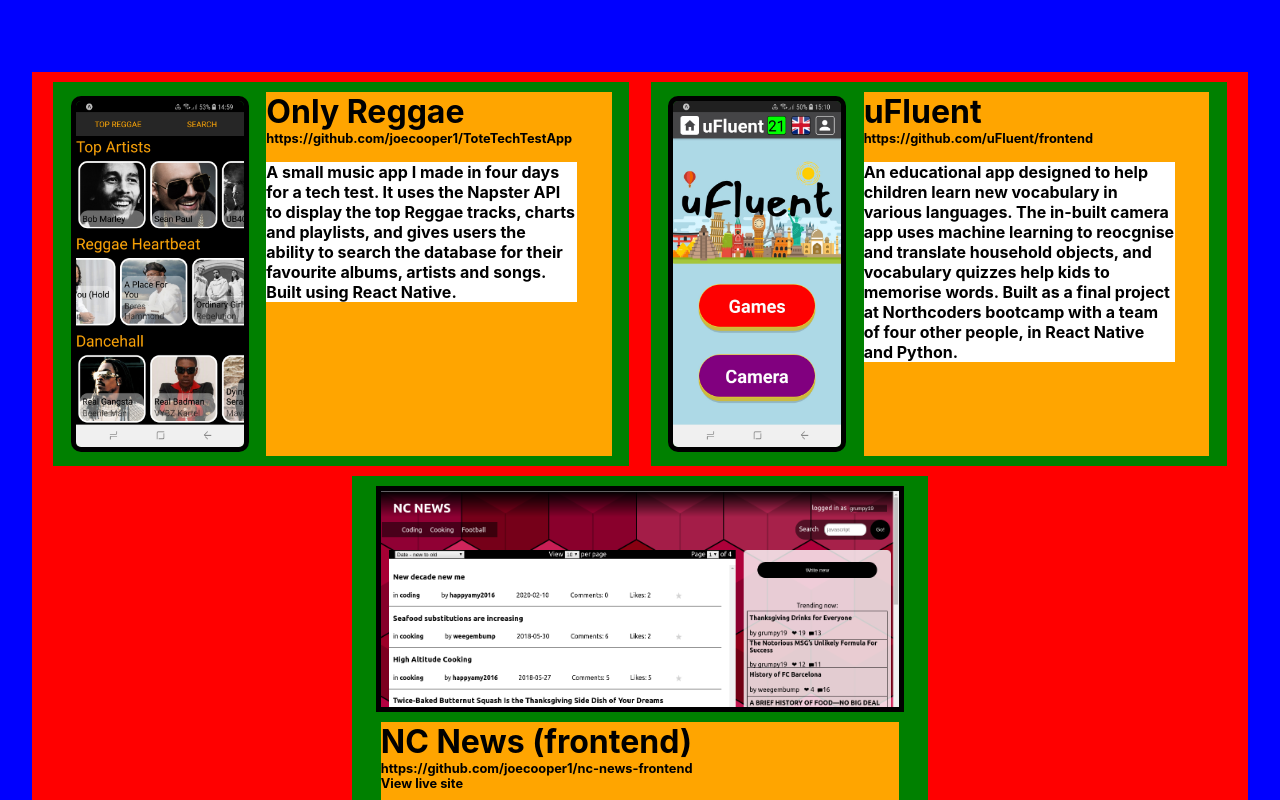
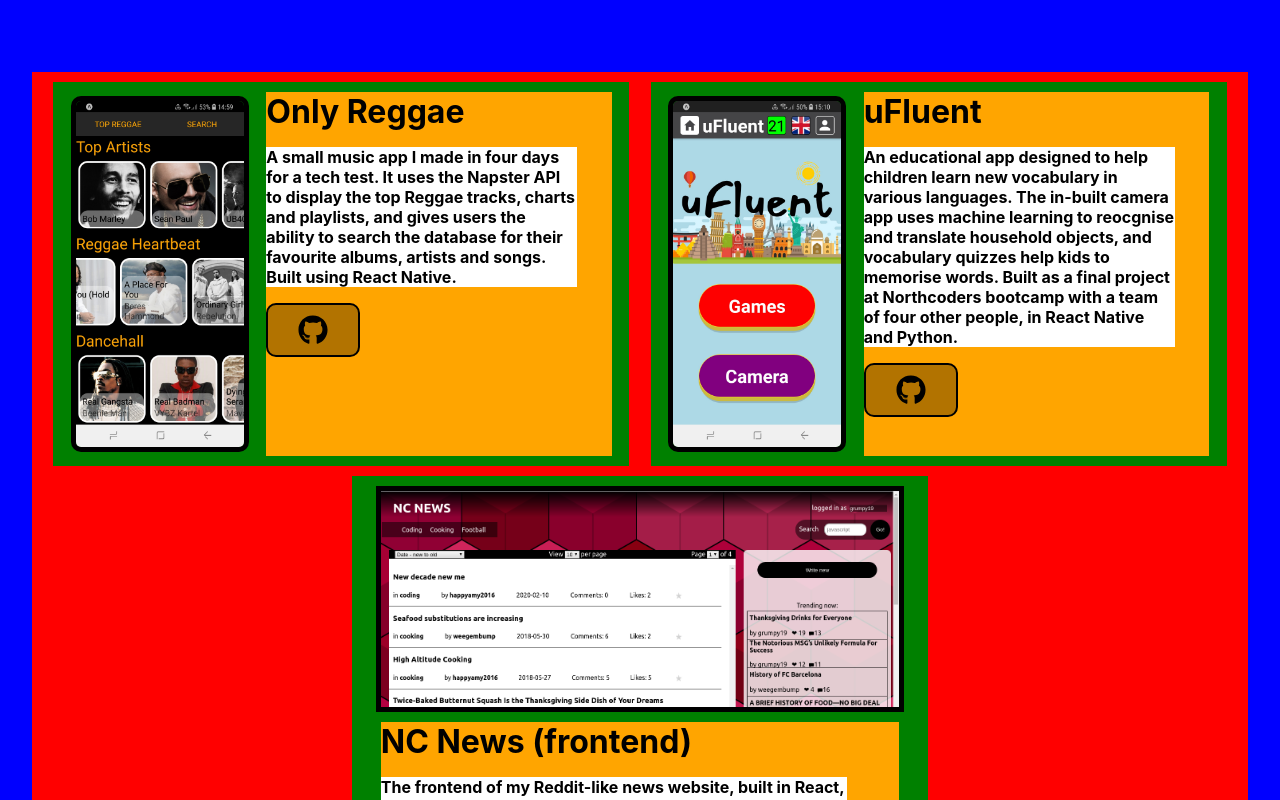
Before and after one commit to joecooper1/pf, a React (Create React App) app: page / in a window 1280 px wide. Shown: the part 760-1560 px from the top of the page. Built offline with nearby package versions, Linux system fonts and the light colour scheme.

Commit message:
moved github link button into projects style page

```diff
--- a/package.json
+++ b/package.json
@@ -8,6 +8,7 @@
     "@testing-library/user-event": "^7.2.1",
     "react": "^16.13.1",
     "react-dom": "^16.13.1",
+    "react-icons": "^3.10.0",
     "react-scripts": "3.4.1",
     "styled-components": "^5.1.0"
   },
--- a/src/components/Project.js
+++ b/src/components/Project.js
@@ -1,4 +1,6 @@
 import React from "react";
+
+import { FaGithub } from "react-icons/fa";
 
 import {
   ProjectStyle,
@@ -7,12 +9,18 @@ import {
   Image,
   Info,
   Text,
+  GithubLink
 } from "../styles/Projects";
 
 export default function Project(props) {
   const { data, dimensions } = props;
   //Set what the github link should say based on screen size
-  const githubLink = dimensions.width > 1024 ? data.github : "View code";
+  const githubLink =
+    dimensions.width > 1024 ? (
+      <GithubLink />
+    ) : (
+      "View code"
+    );
   //Set what the live site link should look like based on whether there is one
   const liveLink = data.link ? "View live site" : "";
   //If picture is vertical, set type to vertical, else horizontal
@@ -26,11 +34,11 @@ export default function Project(props) {
       <Image src={data.url} alt={`Screenshot of ${data.name}`} type={type} />
       <Info width={dimensions.width} type={type}>
         <Title width={dimensions.width}>{data.name}</Title>
+        <Text width={dimensions.width}>{data.description}</Text>
         <Link href={data.github} width={dimensions.width}>
           {githubLink}
         </Link>
         <Link href={data.link}>{liveLink}</Link>
-        <Text width={dimensions.width}>{data.description}</Text>
       </Info>
     </ProjectStyle>
   );
--- a/src/styles/Projects.js
+++ b/src/styles/Projects.js
@@ -1,4 +1,8 @@
 import styled from "styled-components";
+
+import React from "react";
+
+import { FaGithub } from "react-icons/fa";
 
 export const Box = styled.ul`
   width: ${(props) => `${props.dimensions.width * 0.95}px`};
@@ -79,8 +83,8 @@ export const Info = styled.div`
       ? "90%"
       : "95%";
   }};
-  height: ${props => {
-      return props.type === 'vertical' ? '95%' : '50%';
+  height: ${(props) => {
+    return props.type === "vertical" ? "95%" : "50%";
   }};
   display: flex;
   flex-direction: column;
@@ -96,3 +100,22 @@ export const Text = styled.p`
   }};
   background-color: white;
 `;
+
+export function GithubLink() {
+  return (
+    <FaGithub
+      size={50}
+      style={{
+        backgroundColor: "rgba(0, 0, 0, 0.3)",
+        width: 50,
+        height: 30,
+        paddingLeft: 20,
+        paddingRight: 20,
+        paddingTop: 10,
+        paddingBottom: 10,
+        border: "2px solid black",
+        borderRadius: "10px",
+      }}
+    />
+  );
+}
```
Also changed, not shown: 1 other file (tests, documents, lock files or other folders).
